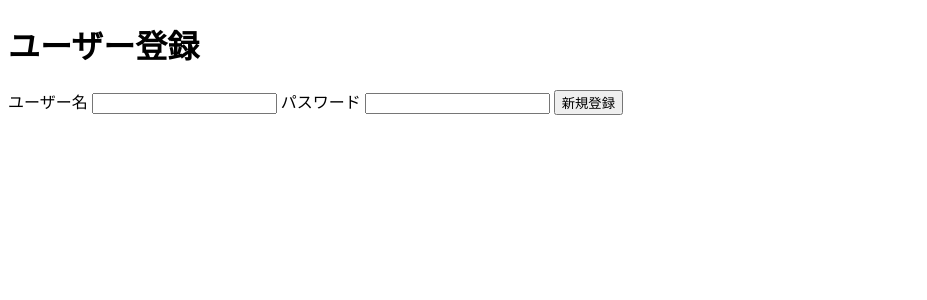
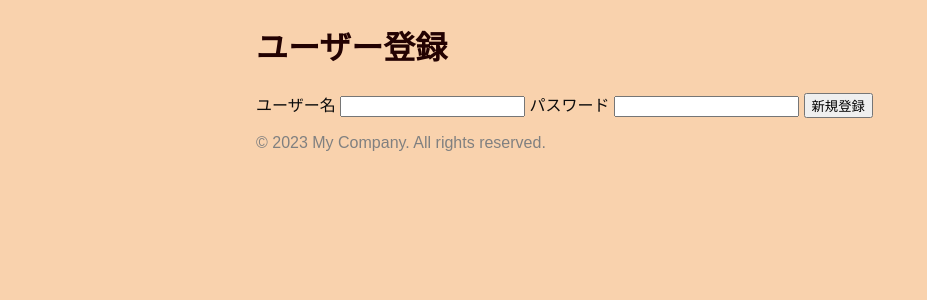
Before and after one commit to zero-penguin/okinawa-citys, a Flask app: page /signup in a window 1280 px wide. Shown: the top 300 px of the page, without its empty margins (0-927 px from the left). Run offline with Flask 3, Linux system fonts and the light colour scheme.

Commit message:
機能の追加　CSSの装飾

```diff
--- a/flaskr/__init__.py
+++ /dev/null
@@ -1,3 +0,0 @@
-import os
-
-from flask import Flask
--- /dev/null
+++ b/static/css/base.css
@@ -0,0 +1,6 @@
+.footer {
+  position:fixed;
+  display: flex;
+  bottom: 0%;
+  background-color: black;
+}
--- /dev/null
+++ b/static/css/index.css
@@ -0,0 +1,64 @@
+body {
+  background-color: #f9d2ad; /* 背景色を栗色に設定 */
+  font-family: "Yu Gothic UI", sans-serif; /* 和風のフォントを設定 */
+  color: #0c0c0c; /* テキストの色を設定 */
+  margin-right: 10%;
+  padding-right: 10%;
+  margin-left: 10%;
+  padding-left: 10%;
+}
+
+h1 {
+  font-size: xx-large;
+  font-family: Impact; /* タイトルのフォントをImpactに設定 */
+  color: rgb(35, 2, 2); /* タイトルの色を黒に設定 */
+}
+
+a {
+  color: black; /* リンクの色を黒に設定 */
+}
+
+.another_page{
+  display: block;
+  position: fixed; /*ポジションを固定する*/
+  top: 0px; /*一番上に設置*/
+  left: 0px;
+  z-index: 9999;  /*どの要素よりも上にくるように*/
+  background-color: rgba(242, 226, 102, 0.78); /*メニューバー背景色*/
+  height: 100px;
+  width: 100%; /*横幅を100%に*/
+  padding: 0 0;
+}
+
+.another_page a {
+  float: left; /*メニューを横並びにする*/
+  font-size: 16px;
+  color: #FFF;
+  padding: 10px;
+}
+
+.another_page a:after { /*floatでデザインが崩れないように*/
+  display:block;
+  clear: both;
+  content:"";
+}
+.block {
+  width: 200px;
+  height: 180px;
+}
+
+
+article {
+  font-family: "Hiragino Mincho ProN", serif; /* 記事のフォントを和風に設定 */
+  background-color: white; /* 記事の背景色を白に設定 */
+  padding: 10px; /* 記事の内側の余白を10pxに設定 */
+  margin-bottom: 20px; /* 記事の下の余白を20pxに設定 */
+}
+
+h2 {
+  color: black; /* 記事タイトルの色を黒に設定 */
+}
+
+p:first-child {
+  color: gray; /* 記事作成日時の色を灰色に設定 */
+}
--- a/templates/base.html
+++ b/templates/base.html
@@ -4,10 +4,18 @@
   <meta charset="UTF-8">
   <meta http-equiv="X-UA-Compatible" content="IE=edge">
   <meta name="viewport" content="width=device-width, initial-scale=1.0">
+  <link rel="stylesheet" href="{{ url_for('static', filename='css/index.css') }}">
   <title>qalog</title>
 </head>
 <body>
+
   {% block content %}
   {% endblock %}
+
+  <footer>
+    <p>&copy; 2023 My Company. All rights reserved.</p>
+  </footer>
+
+  </div>
 </body>
 </html>
```
Also changed, not shown: templates/index.html (+17 -2 lines), instance/blog.db.
